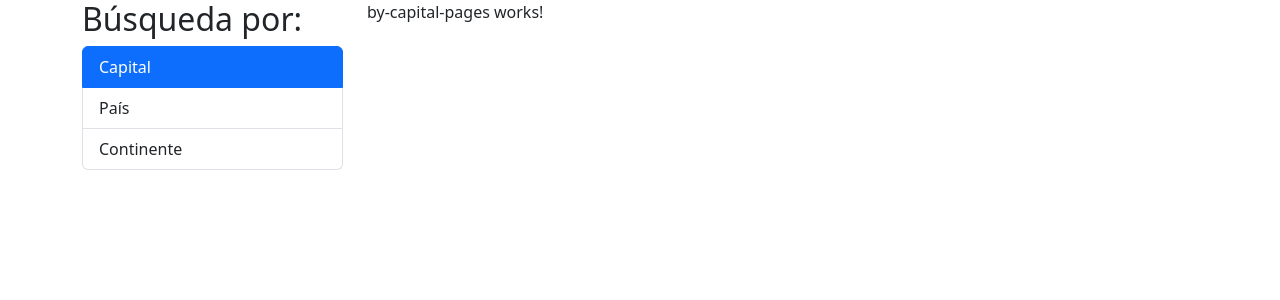
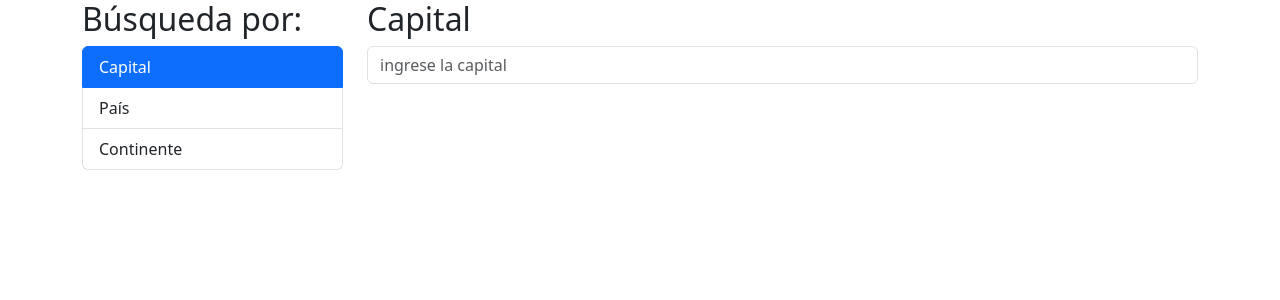
Before and after one commit to viklop-amiquero/app-info-country, an Angular app: page /countries/by-capital in a window 1280 px wide. Shown: the top 300 px of the page. Built offline with nearby package versions, Linux system fonts and the light colour scheme.

Commit message:
funcionalidad terminada del componente searchbox, comunicación del componente hijo y padre de ByCapitalPagesComponent

```diff
--- a/src/app/countries/countries.module.ts
+++ b/src/app/countries/countries.module.ts
@@ -5,6 +5,7 @@ import { ByRegionPageComponent } from './pages/by-region-page/by-region-page.com
 import { ByCapitalPagesComponent } from './pages/by-capital-pages/by-capital-pages.component'
 import { CountryPageComponent } from './pages/country-page/country-page.component'
 import { CountriesRoutingModule } from './countries-routing.module'
+import { SharedModule } from '../shared/shared.module'
 
 @NgModule({
     declarations: [
@@ -13,6 +14,6 @@ import { CountriesRoutingModule } from './countries-routing.module'
         ByCapitalPagesComponent,
         CountryPageComponent,
     ],
-    imports: [CommonModule, CountriesRoutingModule],
+    imports: [CommonModule, CountriesRoutingModule, SharedModule],
 })
 export class CountriesModule {}
--- a/src/app/countries/pages/by-capital-pages/by-capital-pages.component.html
+++ b/src/app/countries/pages/by-capital-pages/by-capital-pages.component.html
@@ -1 +1,3 @@
-<p>by-capital-pages works!</p>
+<h2>Capital</h2>
+
+<shared-search-box (onValue)="searchByCapital($event)"></shared-search-box>
--- a/src/app/countries/pages/by-capital-pages/by-capital-pages.component.ts
+++ b/src/app/countries/pages/by-capital-pages/by-capital-pages.component.ts
@@ -1,10 +1,12 @@
-import { Component } from '@angular/core';
+import { Component } from '@angular/core'
 
 @Component({
-  selector: 'app-by-capital-pages',
-  templateUrl: './by-capital-pages.component.html',
-  styleUrl: './by-capital-pages.component.css'
+    selector: 'app-by-capital-pages',
+    templateUrl: './by-capital-pages.component.html',
+    styleUrl: './by-capital-pages.component.css',
 })
 export class ByCapitalPagesComponent {
-
+    searchByCapital(data: string) {
+        console.log('desde componenete padre', data)
+    }
 }
--- /dev/null
+++ b/src/app/shared/components/search-box/search-box.component.html
@@ -0,0 +1,7 @@
+<input
+    type="text"
+    placeholder="ingrese la capital"
+    class="form-control"
+    #tagTxtInput
+    (keyup.enter)="onEventEmit()"
+/>
--- /dev/null
+++ b/src/app/shared/components/search-box/search-box.component.ts
@@ -0,0 +1,27 @@
+import {
+    Component,
+    ElementRef,
+    EventEmitter,
+    Output,
+    ViewChild,
+} from '@angular/core'
+
+@Component({
+    selector: 'shared-search-box',
+    templateUrl: './search-box.component.html',
+    styleUrl: './search-box.component.css',
+})
+export class SearchBoxComponent {
+    // public placeholder: string = ''
+
+    @ViewChild('tagTxtInput')
+    public txtInput!: ElementRef<HTMLInputElement>
+
+    @Output()
+    public onValue = new EventEmitter<string>()
+
+    onEventEmit() {
+        this.onValue.emit(this.txtInput.nativeElement.value)
+        this.txtInput.nativeElement.value = ''
+    }
+}
--- a/src/app/shared/shared.module.ts
+++ b/src/app/shared/shared.module.ts
@@ -5,6 +5,7 @@ import { HomePageComponent } from './pages/home-page/home-page.component'
 import { AboutPageComponent } from './pages/about-page/about-page.component'
 import { ContactPageComponent } from './pages/contact-page/contact-page.component'
 import { RouterModule } from '@angular/router'
+import { SearchBoxComponent } from './components/search-box/search-box.component'
 
 @NgModule({
     declarations: [
@@ -12,8 +13,9 @@ import { RouterModule } from '@angular/router'
         HomePageComponent,
         AboutPageComponent,
         ContactPageComponent,
+        SearchBoxComponent,
     ],
     imports: [CommonModule, RouterModule],
-    exports: [SidebarComponent],
+    exports: [SidebarComponent, SearchBoxComponent],
 })
 export class SharedModule {}
```
Also changed, not shown: src/app/shared/components/search-box/search-box.component.css (added), 1 other file (tests, documents, lock files or other folders).
